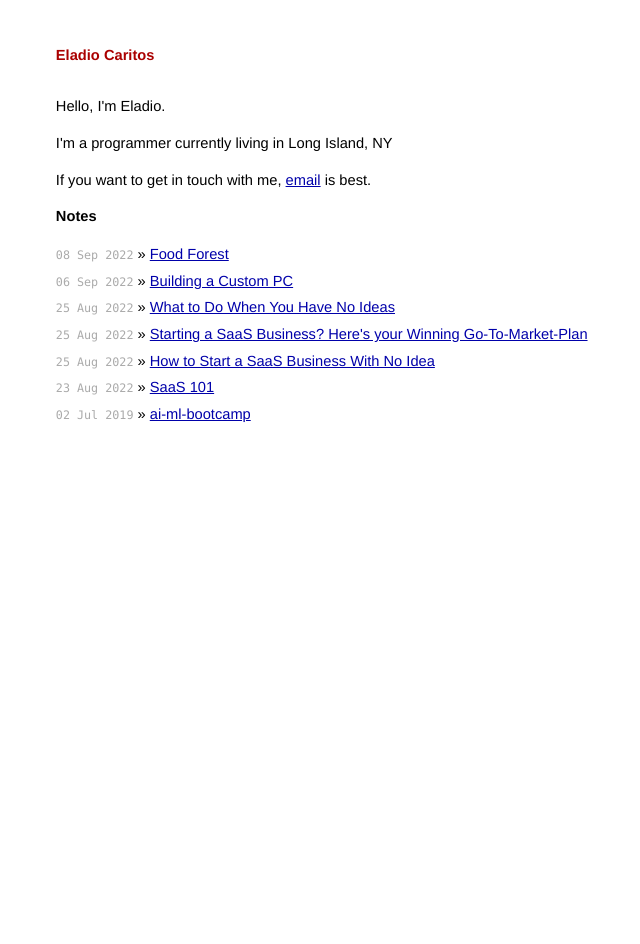
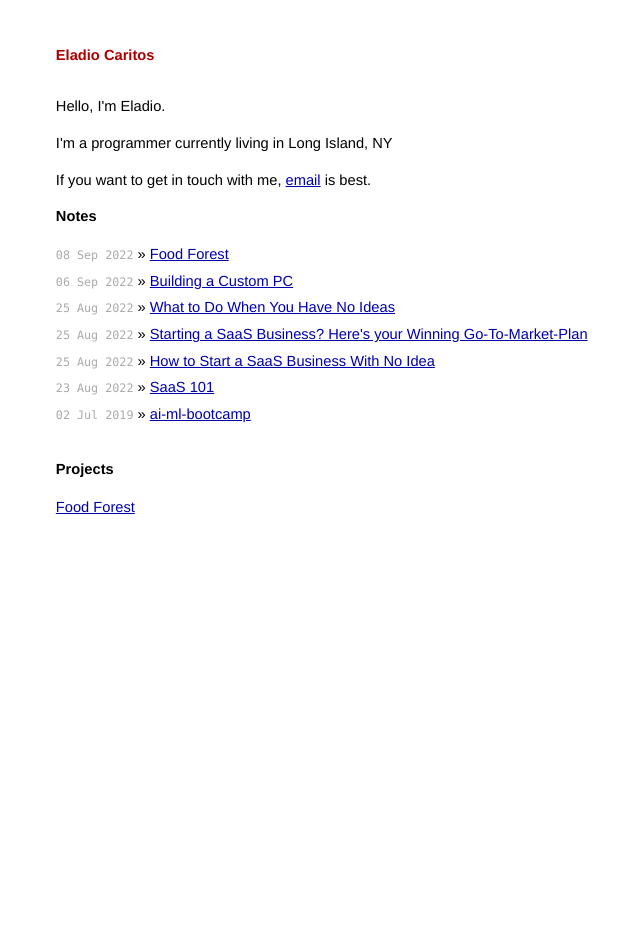
Before and after one commit to caritos/caritos.github.io, a Jekyll site: the page built from index.md, in a window 1280 px wide. Shown: the whole page, without its empty margins (276-916 px from the left). Built offline with Jekyll 4.4.1, drawn with Linux system fonts in a browser that asks for light colours.

Commit message:
Created a Projects section in the index page.

```diff
--- a/index.md
+++ b/index.md
@@ -14,3 +14,8 @@ title: Eladio Caritos
         <li><span>{{ post.date | date_to_string }}</span> &raquo; <a href="{{ post.url }}">{{ post.title }}</a></li>
     {% endfor %}
 </ul>
+
+<h1>Projects</h1>
+<ul class="posts">
+<li><a href="https://caritos.github.io/2022/09/08/my-backyard-garden.html">Food Forest</a></li>
+</ul>
```
